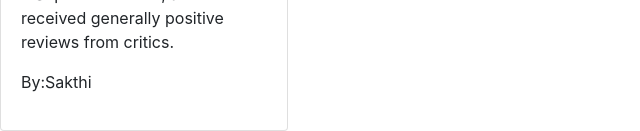
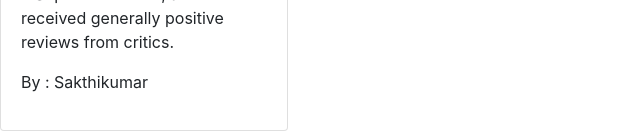
Before and after one commit to sakthikumar-vk/new-file, a plain HTML site: page index.html in a window 1280 px wide. Shown: the part 770-901 px from the top of the page, 0-640 px from the left. Drawn offline with nearby package versions, Linux system fonts and the light colour scheme.

Commit message:
Update index.html

```diff
--- a/index.html
+++ b/index.html
@@ -18,7 +18,7 @@
 The film was formally announced in March 2021, later the film's title was revealed to be Miss Shetty Mr Polishetty. The music is composed by Radhan (songs) and Gopi Sundar (score), while the cinematography and the editing were handled by Nirav Shah and Kotagiri.V respectively.
 
 It was released on 7 September 2023, and received generally positive reviews from critics.</p>
-        <p>By:Sakthi</p>
+        <p>By : Sakthikumar</p>
 
     </div>
   </div>
```
